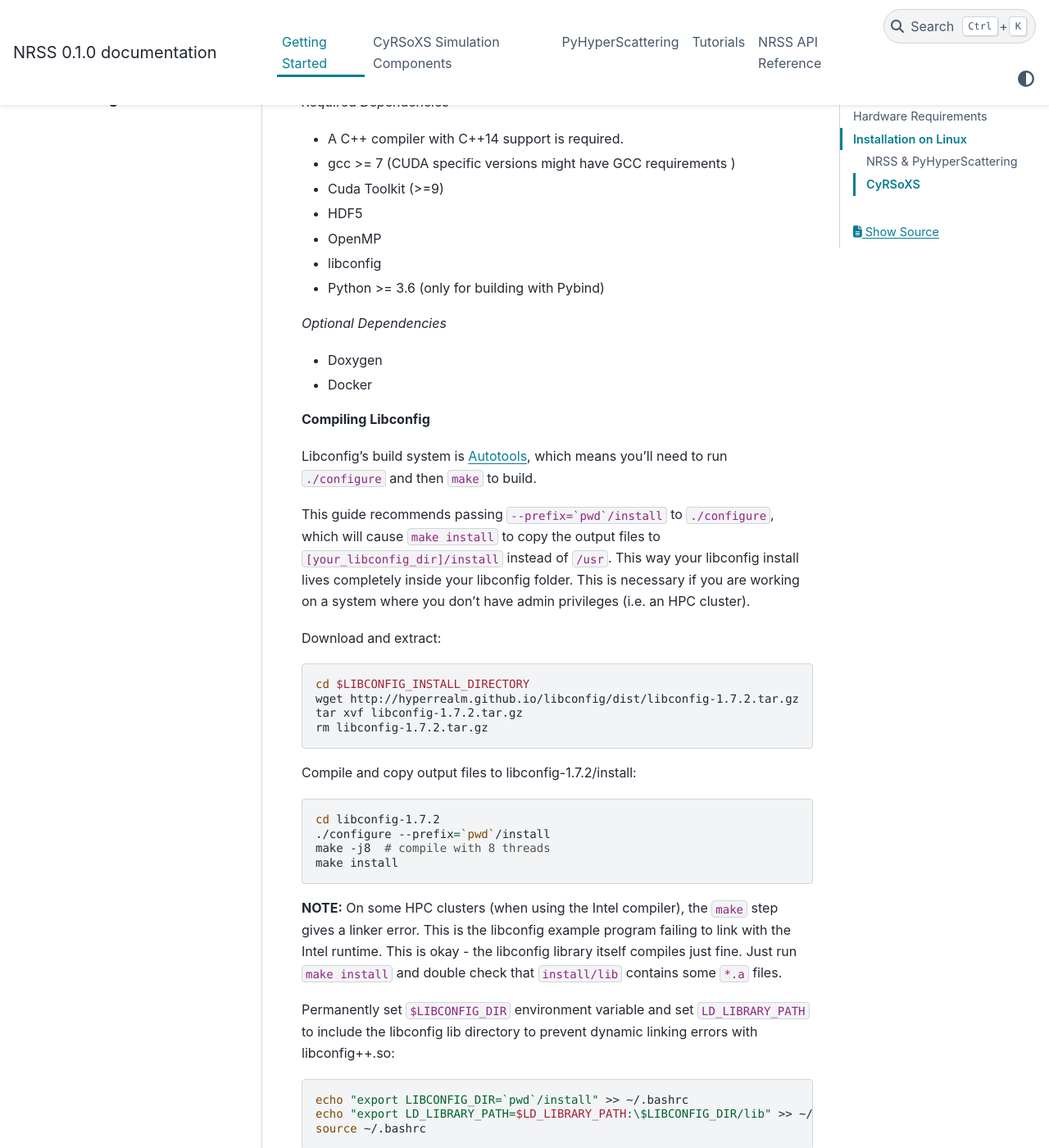
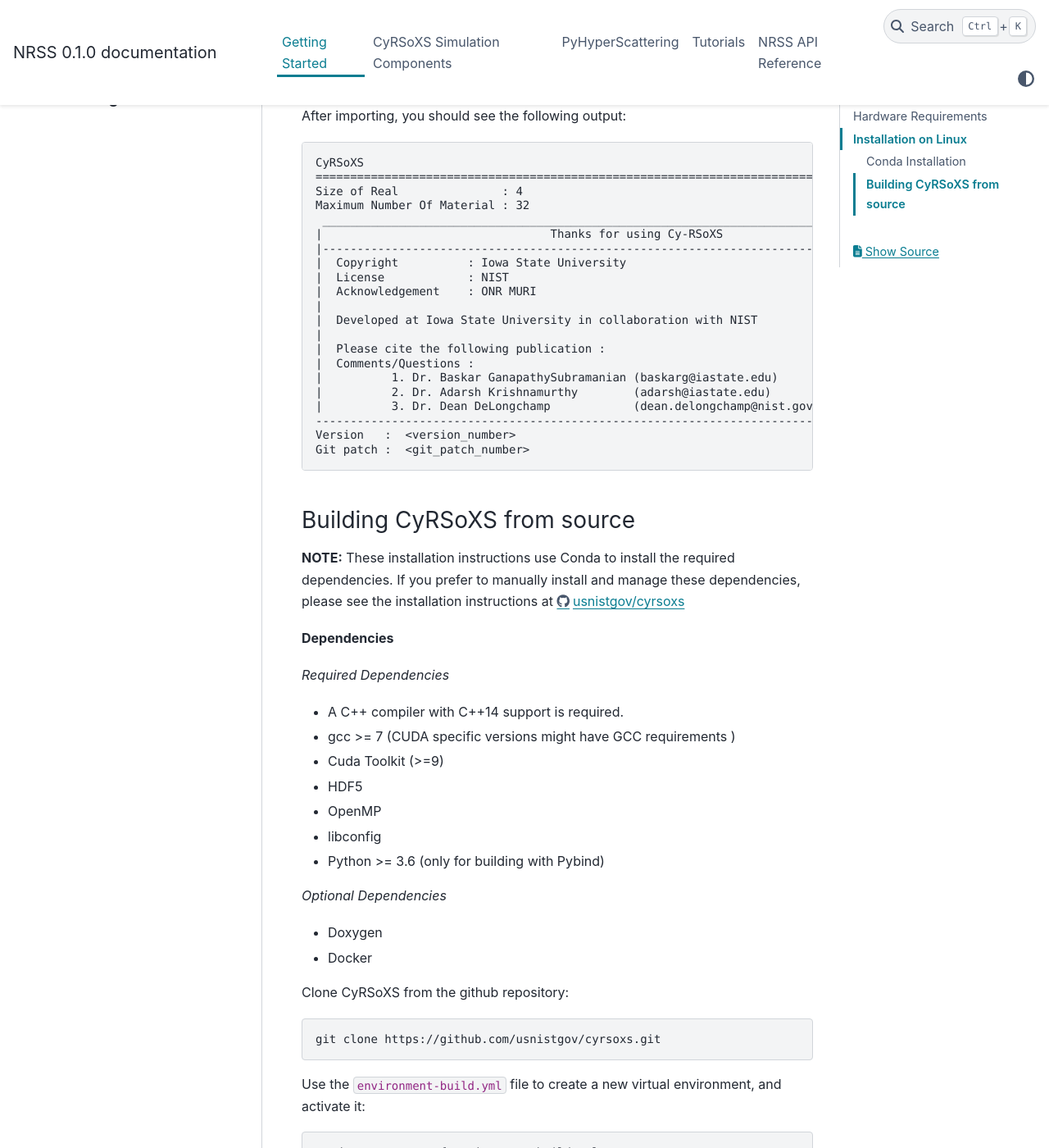
Before and after one commit to usnistgov/NRSS, a Sphinx documentation site: the page built from docs/source/gettingstarted.rst, in a window 1280 px wide and 1400 px high, scrolled down 1349 px. Shown: the whole window at 82% size. Built offline with Sphinx 7.4.7 and the PyData theme 0.15.4, drawn with Linux system fonts in a browser that asks for light colours; some of the changed text lies outside the part shown.

Commit message:
Update instructions with Conda install

```diff
--- a/docs/source/gettingstarted.rst
+++ b/docs/source/gettingstarted.rst
@@ -5,14 +5,21 @@
 Hardware Requirements
 _____________________
 
-* The CyRSoXS submodule requires an NVIDIA GPU.
+CyRSoXS requires an NVIDIA GPU.
 
 Installation on Linux
 _____________________
 
-**NOTE:** This installation guide uses the Anaconda Python distribution. Any Python installation ``version >=3.6`` should work, you will just need to point CMake to your specific installation. git, conda, and pip are also used, and it is assumed you have working installations of all three.
+**NOTE:** This installation guide uses the Anaconda Python distribution. Any Python
+installation ``version >=3.6`` should work, you will just need to point CMake to your
+specific installation. git, conda, and pip are also used, and it is assumed you have
+working installations of all three.
 
-NRSS & PyHyperScattering
+**CyRSoXS v1.1.5.0** is now Conda installable and no longer requires building from
+source. If you need to compile from source (to enable double-precision, for example)
+the instructions are provided below.
+
+Conda Installation
 ^^^^^^^^^^^^^^^^^^^^^^^^^
 
 Clone NRSS from the github repository:
@@ -21,18 +28,15 @@
 
     git clone https://github.com/usnistgov/NRSS.git
 
-Navigate to the cloned repository and initialize the CyRSoXS submodule and its submodules:
 
-.. code-block:: bash
-
-    git submodule update --init --recursive
-
-Use the environment.yml file to create a new virtual environment, and activate it:
+Use the ``environment.yml`` file to create a new virtual environment, and activate it:
 
 .. code-block:: bash
 
     conda env create -f environment.yml
     conda activate nrss
+
+CyRSoXS is listed as a dependency in ``environment.yml``, and will automatically be installed.
 
 Now we can pip install NRSS, which will also install PyHyperScattering as a dependency:
 
@@ -40,12 +44,51 @@
 
     pip install .
 
-CyRSoXS
-^^^^^^^
+The conda-forge distribution of CyRSoXS includes the executable and Python Shared Library File.
+You can use the CyRSoXS executable from the shell:
 
-The build instructions here mirror what is provided on the usnistgov/cyrsoxs github repo, with slight modifications for the repo as a submodule.
+.. code-block:: bash
 
-**NOTE:** Before installing the dependencies below, make sure to navigate out of the NRSS directory.
+    CyRSoXS <Morphology HDF5>
+
+or import CyRSoXS to a python script or jupyter notebook:
+
+.. code-block:: python
+
+    import CyRSoXS
+
+After importing, you should see the following output:
+
+.. code-block:: console
+
+    CyRSoXS
+    ============================================================================
+    Size of Real               : 4
+    Maximum Number Of Material : 32
+     __________________________________________________________________________________________________
+    |                                 Thanks for using Cy-RSoXS                                        |
+    |--------------------------------------------------------------------------------------------------|
+    |  Copyright          : Iowa State University                                                      |
+    |  License            : NIST                                                                       |
+    |  Acknowledgement    : ONR MURI                                                                   |
+    |                                                                                                  |
+    |  Developed at Iowa State University in collaboration with NIST                                   |
+    |                                                                                                  |
+    |  Please cite the following publication :                                                         |
+    |  Comments/Questions :                                                                            |
+    |          1. Dr. Baskar GanapathySubramanian (baskarg@iastate.edu)                                |
+    |          2. Dr. Adarsh Krishnamurthy        (adarsh@iastate.edu)                                 |
+    |          3. Dr. Dean DeLongchamp            (dean.delongchamp@nist.gov)                          |
+    --------------------------------------------------------------------------------------------------
+    Version   :  <version_number>
+    Git patch :  <git_patch_number>
+
+Building CyRSoXS from source
+^^^^^^^^^^^^^^^^^^^^^^^^^^^^^
+
+**NOTE:** These installation instructions use Conda to install the required dependencies.
+If you prefer to manually install and manage these dependencies, please see the
+installation instructions at https://github.com/usnistgov/cyrsoxs/blob/main/docs/INSTALL.md
 
 **Dependencies**
 
@@ -64,67 +107,18 @@
 * Doxygen
 * Docker
 
-**Compiling Libconfig**
-
-Libconfig's build system is `Autotools <https://www.gnu.org/software/automake/manual/html_node/Autotools-Introduction.html>`_, which means you'll need to run ``./configure`` and then ``make`` to build.
-
-This guide recommends passing ``--prefix=`pwd`/install`` to ``./configure``, which will cause ``make install`` to copy the output files to ``[your_libconfig_dir]/install`` instead of ``/usr``. This way your libconfig install lives completely inside your libconfig folder. This is necessary if you are working on a system where you don't have admin privileges (i.e. an HPC cluster).
-
-
-Download and extract:
+Clone CyRSoXS from the github repository:
 
 .. code-block:: bash
 
-    cd $LIBCONFIG_INSTALL_DIRECTORY
-    wget http://hyperrealm.github.io/libconfig/dist/libconfig-1.7.2.tar.gz
-    tar xvf libconfig-1.7.2.tar.gz
-    rm libconfig-1.7.2.tar.gz
+    git clone https://github.com/usnistgov/cyrsoxs.git
 
-Compile and copy output files to libconfig-1.7.2/install:
+Use the ``environment-build.yml`` file to create a new virtual environment, and activate it:
 
 .. code-block:: bash
 
-    cd libconfig-1.7.2
-    ./configure --prefix=`pwd`/install
-    make -j8  # compile with 8 threads
-    make install
-
-**NOTE:** On some HPC clusters (when using the Intel compiler), the ``make`` step gives a linker error. This is the libconfig example program failing to link with the Intel runtime. This is okay - the libconfig library itself compiles just fine. Just run ``make install`` and double check that ``install/lib`` contains some ``*.a`` files.
-
-
-Permanently set ``$LIBCONFIG_DIR`` environment variable and set ``LD_LIBRARY_PATH`` to include the libconfig lib directory to prevent dynamic linking errors with libconfig++.so:
-
-.. code-block:: bash
-
-    echo "export LIBCONFIG_DIR=`pwd`/install" >> ~/.bashrc
-    echo "export LD_LIBRARY_PATH=$LD_LIBRARY_PATH:\$LIBCONFIG_DIR/lib" >> ~/.bashrc
-    source ~/.bashrc
-
-
-**Installing HDF5**
-
-Cy-RSoXS uses the `HDF5 <https://en.wikipedia.org/wiki/Hierarchical_Data_Format>`_ library to store morphology models and simulated scattering patterns. To install:
-
-.. code-block:: bash
-
-    cd $HDF5_INSTALL_DIRECTORY
-    wget https://support.hdfgroup.org/ftp/HDF5/releases/hdf5-1.10/hdf5-1.10.5/src/CMake-hdf5-1.10.5.tar.gz
-    tar -xzvf CMake-hdf5-1.10.5.tar.gz
-    rm CMake-hdf5-1.10.5.tar.gz
-    cd CMake-hdf5-1.10.5
-    ./build-unix.sh
-
-This step might take some time. Do not cancel until all the tests have passed.
-This step will create cmake files at ``$HFD5_DIR/build/_CPack_Packages/Linux/TGZ/HDF5-1.10.5-Linux/HDF_Group/HDF5/1.10.5/share/cmake/hdf5``
-
-Export the path for HDF5:
-
-.. code-block:: bash
-
-    cd build/_CPack_Packages/Linux/TGZ/HDF5-1.10.5-Linux/HDF_Group/HDF5/1.10.5/share/cmake/hdf5;
-    echo "export HDF5_DIR=`pwd`" >> ~/.bashrc
-    source ~/.bashrc
-
+    conda env create -f environment-build.yml
+    conda activate cyrsoxs-build
 
 **Building CyRSoXS without Pybind**
 
@@ -228,7 +222,7 @@
     |  Please cite the following publication :                                                         |
     |  Comments/Questions :                                                                            |
     |          1. Dr. Baskar GanapathySubramanian (baskarg@iastate.edu)                                |
-    |          2. Dr. Adrash Krishnamurthy        (adarsh@iastate.edu)                                 |
+    |          2. Dr. Adarsh Krishnamurthy        (adarsh@iastate.edu)                                 |
     |          3. Dr. Dean DeLongchamp            (dean.delongchamp@nist.gov)                          |
     --------------------------------------------------------------------------------------------------
     Version   :  <version_number>
--- a/environment.yml
+++ b/environment.yml
@@ -5,6 +5,7 @@
   - defaults
 dependencies:
   - python==3.9
+  - cyrsoxs
   - numpy
   - scipy
   - pandas
```
Also changed, not shown: other parts of docs/source/gettingstarted.rst (+2 -2 lines).
